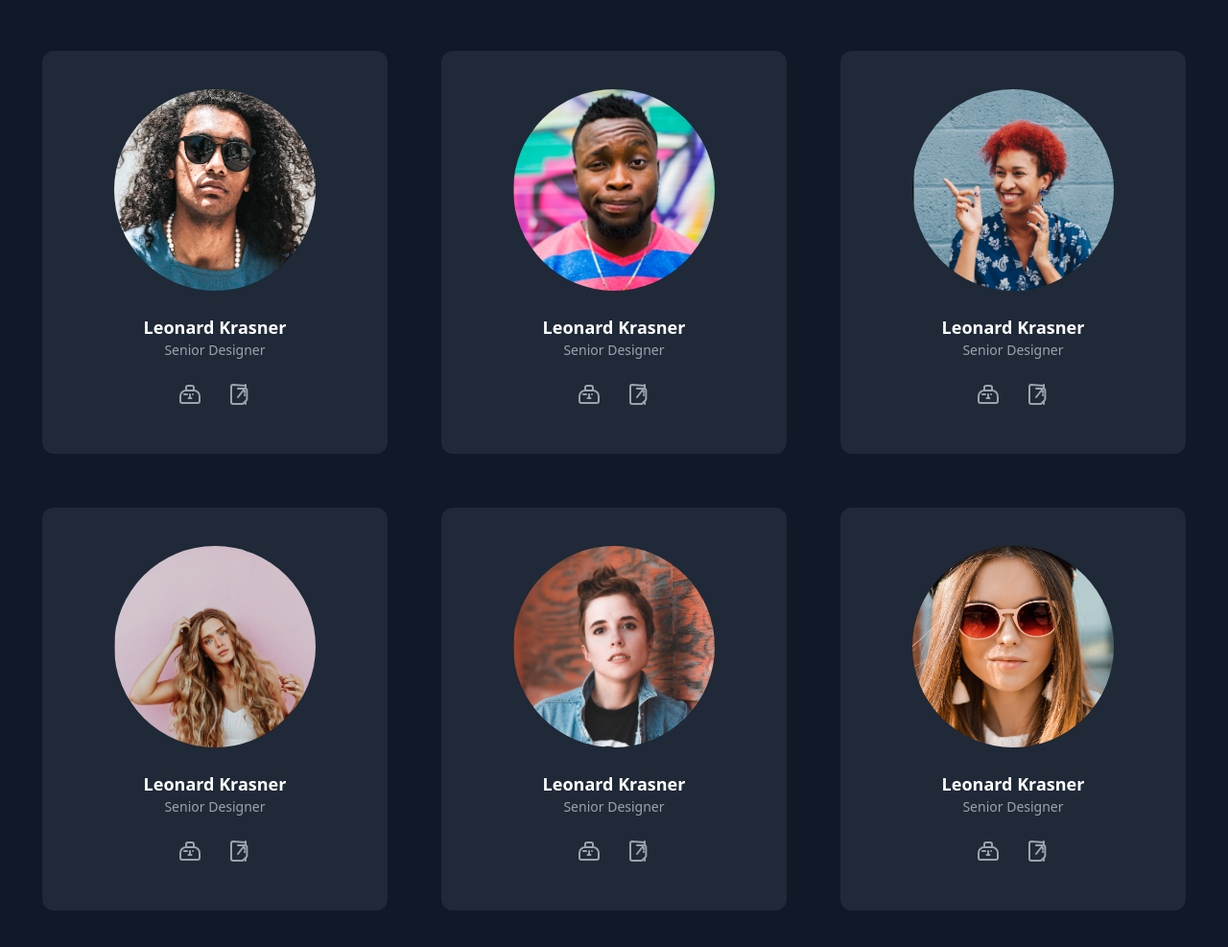
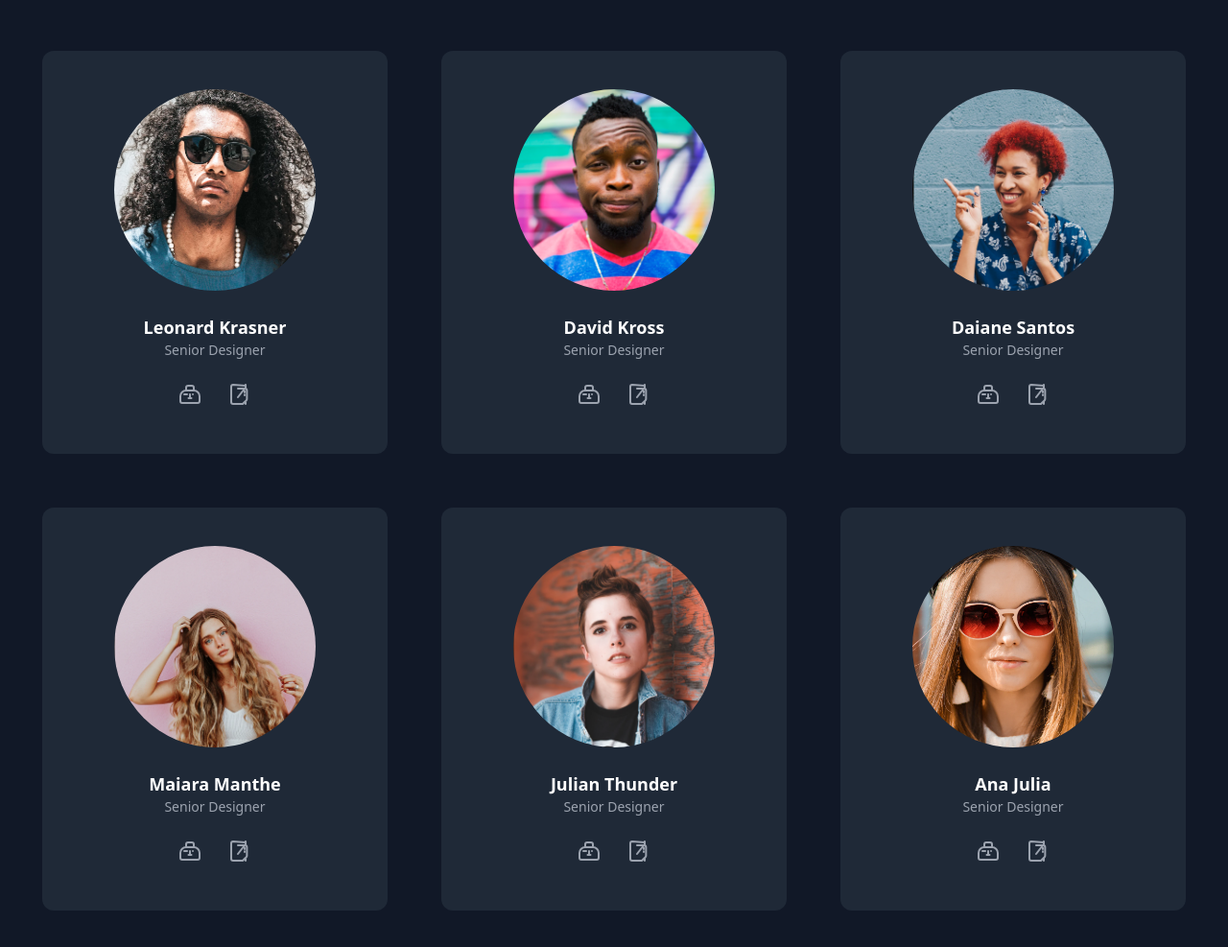
Before and after one commit to Carleone-Souza-Santos/Darkcard, a plain HTML site: page index.html in a window 1280 px wide. Shown: the part 107-1094 px from the top of the page at 96% size. Drawn offline with nearby package versions, Linux system fonts and the light colour scheme.

Commit message:
Update index.html

```diff
--- a/index.html
+++ b/index.html
@@ -94,7 +94,7 @@
           />
         </div>
         <div class="container-text flex flex-col items-center mt-6 text-center">
-          <p class="font-semibold text-lg">Leonard Krasner</p>
+          <p class="font-semibold text-lg">David Kross</p>
           <span class="text-sm text-gray-400">Senior Designer</span>
         </div>
         <div class="icons flex justify-center mt-6 space-x-7">
@@ -151,7 +151,7 @@
           />
         </div>
         <div class="container-text flex flex-col items-center mt-6 text-center">
-          <p class="font-semibold text-lg">Leonard Krasner</p>
+          <p class="font-semibold text-lg">Daiane Santos</p>
           <span class="text-sm text-gray-400">Senior Designer</span>
         </div>
         <div class="icons flex justify-center mt-6 space-x-7">
@@ -208,7 +208,7 @@
           />
         </div>
         <div class="container-text flex flex-col items-center mt-6 text-center">
-          <p class="font-semibold text-lg">Leonard Krasner</p>
+          <p class="font-semibold text-lg">Maiara Manthe</p>
           <span class="text-sm text-gray-400">Senior Designer</span>
         </div>
         <div class="icons flex justify-center mt-6 space-x-7">
@@ -265,7 +265,7 @@
           />
         </div>
         <div class="container-text flex flex-col items-center mt-6 text-center">
-          <p class="font-semibold text-lg">Leonard Krasner</p>
+          <p class="font-semibold text-lg">Julian Thunder</p>
           <span class="text-sm text-gray-400">Senior Designer</span>
         </div>
         <div class="icons flex justify-center mt-6 space-x-7">
@@ -322,7 +322,7 @@
           />
         </div>
         <div class="container-text flex flex-col items-center mt-6 text-center">
-          <p class="font-semibold text-lg">Leonard Krasner</p>
+          <p class="font-semibold text-lg">Ana Julia</p>
           <span class="text-sm text-gray-400">Senior Designer</span>
         </div>
         <div class="icons flex justify-center mt-6 space-x-7">
```
